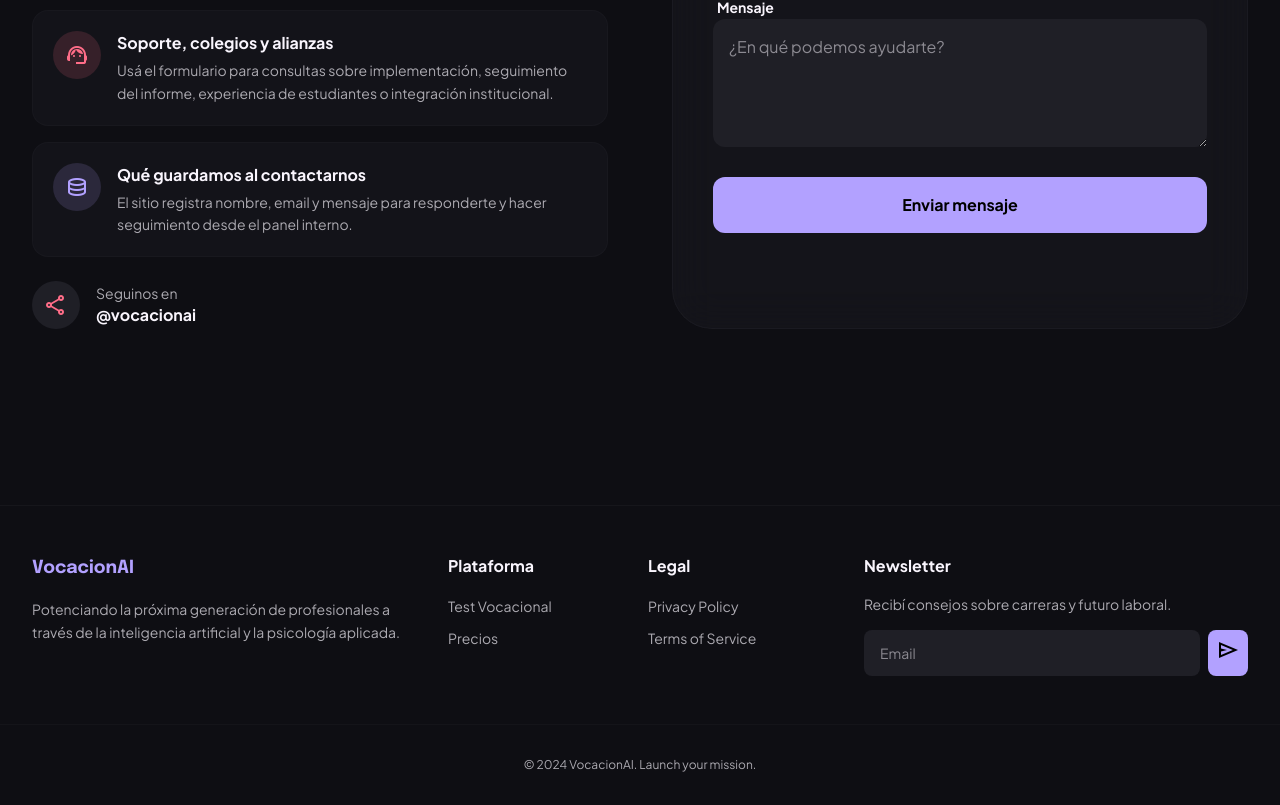
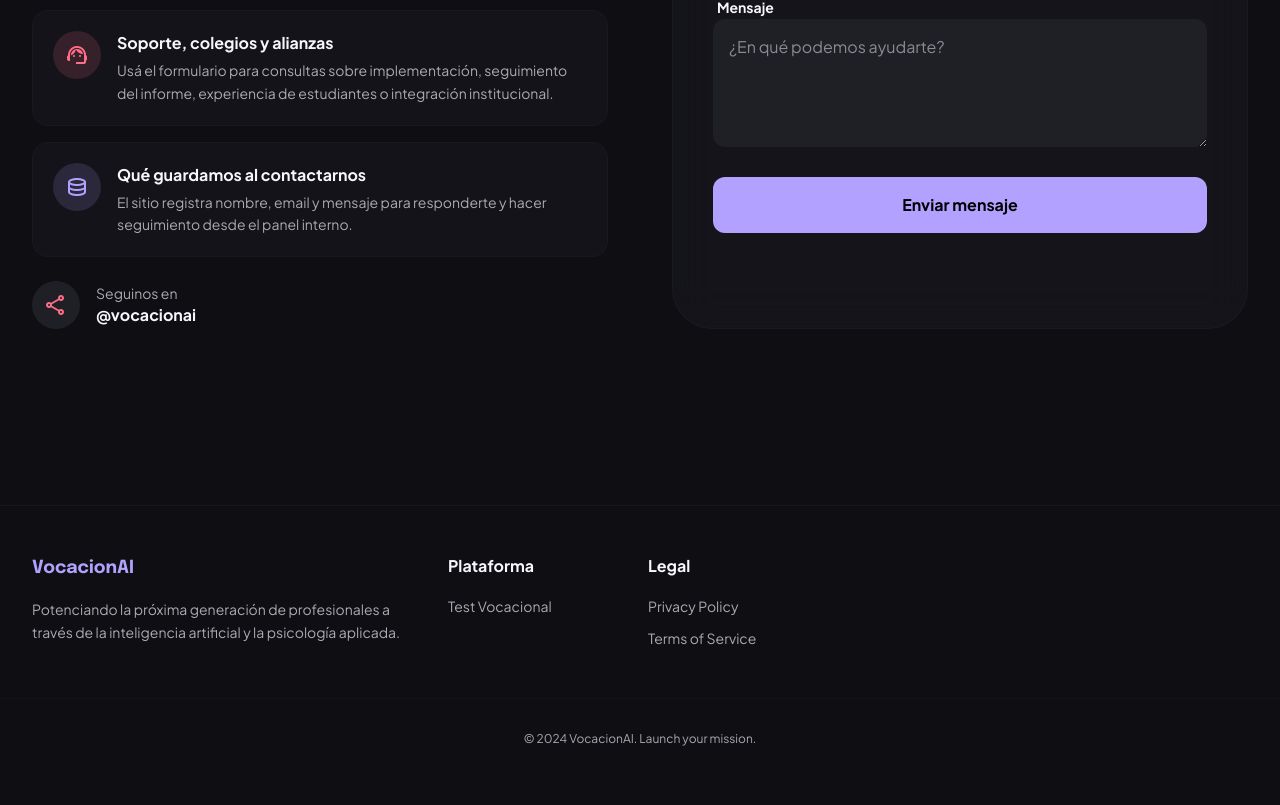
Before and after one commit to WeAreVora/VocationAI, a Next.js app: page / in a window 1280 px wide. Shown: the part 5357-6162 px from the top of the page. After the commit the page ends 6136 px from the top, so only its background shows below. Built offline with nearby package versions, Linux system fonts and the light colour scheme.

Commit message:
feat: elimino secciones innesesarias

```diff
--- a/src/app/page.tsx
+++ b/src/app/page.tsx
@@ -431,7 +431,6 @@
               <div className="font-bold text-on-surface">Plataforma</div>
               <ul className="space-y-2">
                 <li><Link className="text-[#acaab1] hover:text-[#66ffc7] transition-colors text-sm" href="/test">Test Vocacional</Link></li>
-                <li><Link className="text-[#acaab1] hover:text-[#66ffc7] transition-colors text-sm" href="/#contacto">Precios</Link></li>
               </ul>
             </div>
             <div className="space-y-4">
@@ -442,16 +441,6 @@
               </ul>
             </div>
           </div>
-          <div className="space-y-4">
-            <div className="font-bold text-on-surface">Newsletter</div>
-            <p className="text-sm text-[#acaab1]">Recibí consejos sobre carreras y futuro laboral.</p>
-            <div className="flex gap-2">
-              <input className="flex-1 bg-surface-container-high border-none rounded-lg text-sm px-4 py-2" placeholder="Email" type="text" />
-              <button className="bg-primary text-on-primary-fixed p-2 rounded-lg">
-                <span className="material-symbols-outlined">send</span>
-              </button>
-            </div>
-          </div>
         </div>
         <div className="max-w-7xl mx-auto px-8 text-center text-[#acaab1] text-xs border-t border-outline-variant/10 pt-8">
           © 2024 VocacionAI. Launch your mission.
```
